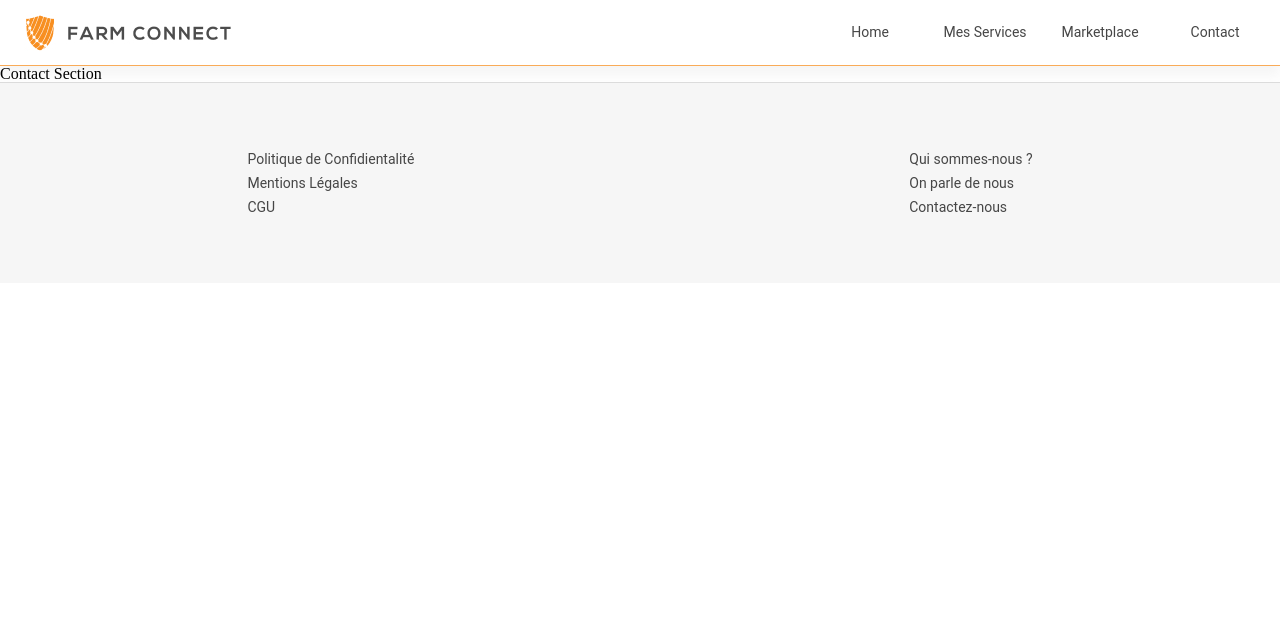
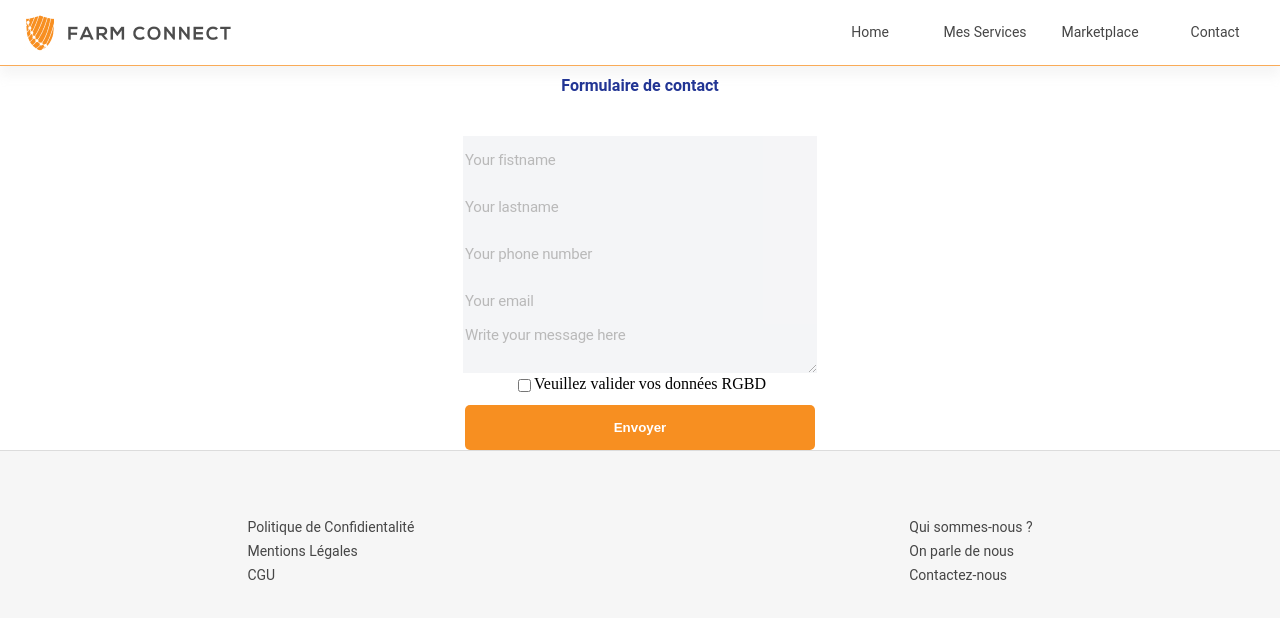
Before and after one commit to CaroD59/FarmConnect_Front, a React (Create React App) app: page /contact in a window 1280 px wide. Shown: the top 618 px of the page. Built offline with nearby package versions, Linux system fonts and the light colour scheme; no server answers; the HTML template or start-up script is replaced by a standard one.

Commit message:
First contactform structures

```diff
--- a/package.json
+++ b/package.json
@@ -9,6 +9,7 @@
     "axios": "^0.21.1",
     "cors": "^2.8.5",
     "dotenv": "^10.0.0",
+    "nodemailer": "^6.6.2",
     "prop-types": "^15.7.2",
     "react": "^17.0.2",
     "react-dom": "^17.0.2",
--- a/src/components/Contact/index.jsx
+++ b/src/components/Contact/index.jsx
@@ -1,11 +1,167 @@
+import { useEffect, useState } from 'react';
+import axios from 'axios';
+import dotenv from 'dotenv';
 import StyledContact from './styles';
 
-function Contact() {
+dotenv.config();
+
+export default function ContactForm() {
+  const [translations, setTranslations] = useState({});
+  const [isSent, setIsSent] = useState(false);
+  const [details, setDetails] = useState({
+    firstName: '',
+    lastName: '',
+    phoneNumber: '',
+    email: '',
+    message: '',
+  });
+  const [selected, setSelected] = useState(false);
+
+  useEffect(() => {
+    axios.get(`${process.env.REACT_APP_API_URL}/texts`).then(({ data }) => {
+      setTranslations(data);
+    });
+  }, []);
+
+  const handleChange = (evt) => {
+    const newDetails = { ...details };
+    newDetails[evt.target.name] = evt.target.value;
+    setDetails(newDetails);
+  };
+
+  const handleSubmit = (e) => {
+    e.preventDefault();
+    axios.post(`${process.env.REACT_APP_API_URL}`, details).then(
+      (response) => {
+        console.log(response);
+        setIsSent(true);
+      },
+      (error) => {
+        console.log(error);
+      }
+    );
+  };
+
   return (
-    <StyledContact>
-      <h1> Contact Section </h1>
+    <StyledContact id="Contact">
+      <h1>{translations.fifth_section || null}</h1>
+      <div className="accroche">
+        <p>{translations.contact_catchPhrase}</p>
+      </div>
+
+      {isSent ? (
+        <div className="button">
+          <button type="button" className="inactive">
+            Message envoyé !
+          </button>
+        </div>
+      ) : (
+        <form onSubmit={handleSubmit}>
+          <div className="pContact">
+            <p>Formulaire de contact</p>
+          </div>
+          <div className="form-inner">
+            <div className="form-groupe">
+              <p>{translations.first_input || null}</p>
+              <input
+                type="text"
+                id="firstname"
+                placeholder="Your fistname"
+                name="firstName"
+                value={details.firstName}
+                onChange={handleChange}
+                className="ContactInput"
+                required={
+                  translations?.requirable_first_input === 'obligatoire'
+                }
+              />
+              <p>{translations.second_input || null}</p>
+              <div className="form-groupe">
+                <input
+                  type="text"
+                  id="lastname"
+                  placeholder="Your lastname"
+                  name="lastName"
+                  value={details.lastName}
+                  onChange={handleChange}
+                  className="ContactInput"
+                  required={
+                    translations?.requirable_second_input === 'obligatoire'
+                  }
+                />
+              </div>
+              <p>{translations.fourth_input || null}</p>
+              <div className="form-groupe">
+                <input
+                  type="text"
+                  id="phoneNumber"
+                  placeholder="Your phone number"
+                  name="phoneNumber"
+                  value={details.phoneNumber}
+                  onChange={handleChange}
+                  className="ContactInput"
+                  required={
+                    translations?.requirable_fourth_input === 'obligatoire'
+                  }
+                />
+              </div>
+            </div>
+            <div className="secondBloc">
+              <p>{translations.fifth_input || null}</p>
+              <div className="form-groupe">
+                <input
+                  type="text"
+                  id="email"
+                  placeholder="Your email"
+                  name="email"
+                  value={details.email}
+                  onChange={handleChange}
+                  className="ContactInput"
+                  required={
+                    translations?.requirable_fifth_input === 'obligatoire'
+                  }
+                />
+              </div>
+              <p>{translations.sixth_input || null}</p>
+              <div className="form-groupe">
+                <textarea
+                  type="text"
+                  id="message"
+                  placeholder="Write your message here"
+                  name="message"
+                  value={details.message}
+                  onChange={handleChange}
+                  className="ContactInput"
+                  required={
+                    translations?.requirable_sixth_input === 'obligatoire'
+                  }
+                />
+              </div>
+            </div>
+          </div>
+          <div className="RGPD">
+            <input
+              type="checkbox"
+              onChange={(e) => setSelected(e.target.checked)}
+              required
+            />
+            <span>
+              {selected
+                ? "J'accepte de partager mes informations à FarmConnect"
+                : 'Veuillez valider vos données RGBD'}
+            </span>
+          </div>
+          <div className="Button">
+            <button
+              type="submit"
+              className="buttonContact"
+              disabled={handleSubmit}
+            >
+              Envoyer
+            </button>
+          </div>
+        </form>
+      )}
     </StyledContact>
   );
 }
-
-export default Contact;
--- a/src/components/Contact/styles.jsx
+++ b/src/components/Contact/styles.jsx
@@ -1,5 +1,132 @@
 import styled from 'styled-components';
 
-const StyledContact = styled.div``;
+const StyledContact = styled.div`
+  .loginPage {
+    background-image: url(./img/welcomefont.png);
+    background-size: cover;
+    width: 100vw;
+    height: 700px;
+  }
+  .FarmConnectLogo {
+    width: 300px;
+    display: block;
+    margin-left: auto;
+    margin-right: auto;
+  }
+  .buttonLogin {
+    margin-top: 10px;
+    background-color: #f78f21;
+    border: none;
+    border-radius: 5px;
+    color: white;
+    font-weight: bold;
+    width: 350px;
+    height: 45px;
+  }
+  .form {
+    margin-top: 20px;
+    color: #223594;
+    font-family: 'roboto', sans-serif;
+    font-weight: bold;
+    line-height: 0%;
+    text-align: center;
+  }
+  .pForgottenPassword {
+    margin-top: 50px;
+    color: #223594;
+    font-family: 'roboto', sans-serif;
+    font-weight: bold;
+    text-align: right;
+    font-size: 0.6em;
+  }
+  .pSignIn {
+    cursor: pointer;
+    border: none;
+    color: #223594;
+    font-family: 'roboto', sans-serif;
+    font-weight: bold;
+    text-align: right;
+    font-size: 0.6em;
+  }
+  .BlocLoginSignIn {
+    text-align: right;
+  }
+  .buttonLogin:hover,
+  .buttonLogin:focus {
+    cursor: pointer;
+  }
+  .form-inner {
+    margin-top: 50px;
+    display: flex;
+    flex-direction: column;
+    justify-content: center;
+    align-items: center;
+  }
+  .ContactInput {
+    border: none;
+    background-color: #ebecf0;
+    font-family: 'roboto', sans-serif;
+    letter-spacing: -0.2px;
+    font-size: 15px;
+    width: 350px;
+    height: 45px;
+    opacity: 0.5;
+  }
+  .LogInput:focus,
+  .LogInput:hover {
+    outline: none;
+  }
+  ::placeholder {
+    opacity: 1;
+  }
+
+  .pContact {
+    margin-top: 20px;
+    color: #223594;
+    font-family: 'roboto', sans-serif;
+    font-weight: bold;
+    line-height: 0%;
+    text-align: center;
+  }
+  .Button {
+    display: flex;
+    justify-content: center;
+
+    .buttonContact {
+      margin-top: 10px;
+      background-color: #f78f21;
+      border: none;
+      border-radius: 5px;
+      color: white;
+      font-weight: bold;
+      width: 350px;
+      height: 45px;
+      cursor: pointer;
+    }
+  }
+
+  .RGPD {
+    display: flex;
+    justify-content: center;
+  }
+
+  .accroche {
+    text-align: center;
+  }
+
+    .inactive {
+      margin-top: 10px;
+      background-color: #33752d;
+      border: none;
+      border-radius: 5px;
+      color: white;
+      font-weight: bold;
+      width: 350px;
+      height: 45px;
+      cursor: pointer;
+      }
+    }
+  }
+`;
 
 export default StyledContact;
--- a/src/components/MarketPlaceCatalog/styles.jsx
+++ b/src/components/MarketPlaceCatalog/styles.jsx
@@ -6,15 +6,18 @@ const StyledMarketPlaceCatalog = styled.div`
     font-family: 'roboto', sans-serif;
     font-size: 44px;
     font-weight: 300;
+    margin-top: 20px;
+    margin-left: 20px;
   }
-
   .AppGallery {
     display: flex;
     flex-direction: row;
     justify-content: space-between;
+    flex-flow: row wrap;
+    margin-bottom: 50px;
   }
-
   .card {
+    margin: 0;
     background-color: white;
     display: flex;
     flex-direction: column;
@@ -23,7 +26,10 @@ const StyledMarketPlaceCatalog = styled.div`
     border: solid 1px #c2bcb2;
     width: 390px;
     height: 180px;
-
+    margin-top: 50px;
+    margin-left: 20px;
+    margin-right: 20px;
+    margin-bottom: 20px;
     :hover {
       transform: scale(1.02);
       cursor: pointer;
@@ -31,52 +37,44 @@ const StyledMarketPlaceCatalog = styled.div`
       -webkit-box-shadow: 10px 11px 20px -16px rgba(0, 0, 0, 0.75);
       -moz-box-shadow: 10px 11px 20px -16px rgba(0, 0, 0, 0.75);
     }
-
     .image {
       width: 390px;
       height: 130px;
       margin-left: 0;
       overflow-y: hidden;
     }
-
     .imageSize {
       border-radius: 8px;
       background-size: cover;
       max-width: 100%;
     }
-
     .infos {
       display: flex;
       height: 50px;
     }
-
     .societe {
       border-radius: 8px;
       display: flex;
       flex-direction: column;
       background-color: white;
       width: 230px;
-
       p {
         margin: 0;
         margin-left: 30px;
         line-height: 20px;
       }
-
       .name {
         font-family: 'roboto', sans-serif;
         font-weight: 700;
         font-size: 18px;
         margin-top: 5px;
       }
-
       .activite {
         font-family: 'roboto', sans-serif;
         font-weight: 400;
         font-size: 10px;
       }
     }
-
     .button {
       background-color: #f78f21;
       height: 18px;
--- a/src/components/Registration/styles.jsx
+++ b/src/components/Registration/styles.jsx
@@ -1,5 +1,97 @@
 import styled from 'styled-components';
 
-const RegistrationForm = styled.div``;
+const LogForm = styled.div`
+  .loginPage {
+    background-image: url(./img/welcomefont.png);
+    background-size: cover;
+    width: 100vw;
+    height: 700px;
+    .registration {
+      background-color: #fff;
+      margin: 0;
+      border-radius: 20px;
+      width: 450px;
+      height: 550px;
+      display: block;
+      margin: auto;
+      position: relative;
+      top: 50px;
+      background-color: white;
+      margin-bottom: 150px;
+    }
+  }
+  .FarmConnectLogo {
+    width: 300px;
+    display: block;
+    margin-left: auto;
+    margin-right: auto;
+  }
+  .buttonLogin {
+    margin-top: 10px;
+    background-color: #f78f21;
+    border: none;
+    border-radius: 5px;
+    color: white;
+    font-weight: bold;
+    width: 350px;
+    height: 45px;
+  }
+  .form {
+    margin-top: 20px;
+    color: #223594;
+    font-family: 'roboto', sans-serif;
+    font-weight: bold;
+    line-height: 0%;
+    text-align: center;
+  }
+  .pForgottenPassword {
+    margin-top: 50px;
+    color: #223594;
+    font-family: 'roboto', sans-serif;
+    font-weight: bold;
+    text-align: right;
+    font-size: 0.6em;
+  }
+  .pSignIn {
+    cursor: pointer;
+    border: none;
+    color: #223594;
+    font-family: 'roboto', sans-serif;
+    font-weight: bold;
+    text-align: right;
+    font-size: 0.6em;
+  }
+  .BlocLoginSignIn {
+    text-align: right;
+  }
+  .buttonLogin:hover,
+  .buttonLogin:focus {
+    cursor: pointer;
+  }
+  .form-inner {
+    margin-top: 50px;
+    display: flex;
+    flex-direction: column;
+    justify-content: center;
+    align-items: center;
+  }
+  .LogInput {
+    border: none;
+    background-color: #ebecf0;
+    font-family: 'roboto', sans-serif;
+    letter-spacing: -0.2px;
+    font-size: 15px;
+    width: 350px;
+    height: 45px;
+    opacity: 0.5;
+  }
+  .LogInput:focus,
+  .LogInput:hover {
+    outline: none;
+  }
+  ::placeholder {
+    opacity: 1;
+  }
+`;
 
-export default RegistrationForm;
+export default LogForm;
--- a/src/index.css
+++ b/src/index.css
@@ -1,3 +1,4 @@
 body {
   margin: 0;
+  overflow-x: hidden;
 }
```
Also changed, not shown: src/components/Login/index.jsx (+17 -6 lines), src/components/Login/styles.jsx (+21 -27 lines), 1 other file (tests, documents, lock files or other folders).
